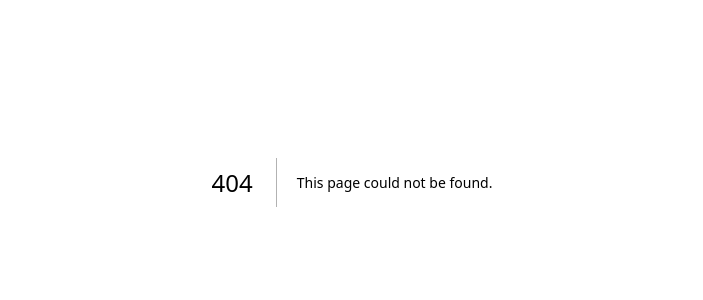
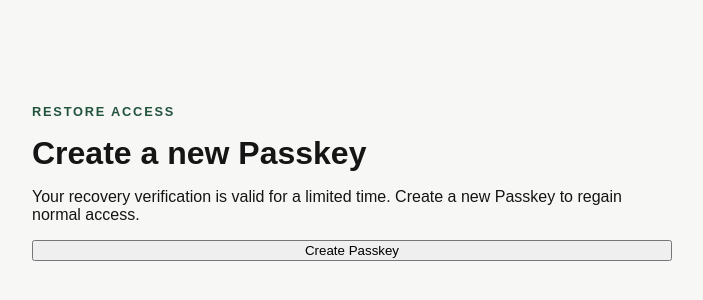
Before and after one commit to rodrigotrejolozano/passkey-front, a Next.js app: page /restore-access in a window 1280 px wide. Before the commit this address had no page. Shown: the part 218-518 px from the top of the page, without its empty margins (288-991 px from the left). Built offline with nearby package versions, Linux system fonts and the light colour scheme; no server answers.

Commit message:
feat(recovery): restore access with a new passkey

```diff
--- /dev/null
+++ b/app/restore-access/page.tsx
@@ -0,0 +1,55 @@
+"use client";
+
+import { startRegistration } from "@simplewebauthn/browser";
+import { useRouter } from "next/navigation";
+import { useState } from "react";
+
+import { ApiError, jsonRequest } from "@/lib/api/client";
+
+type RegistrationOptions = { data: { challengeId: string; options: object } };
+
+export default function RestoreAccessPage() {
+  const router = useRouter();
+  const [error, setError] = useState<string>();
+  const [loading, setLoading] = useState(false);
+  async function restore() {
+    setLoading(true);
+    setError(undefined);
+    try {
+      const options = await jsonRequest<RegistrationOptions>(
+        "/api/recovery/restore/passkey/options",
+        {},
+      );
+      const response = await startRegistration({
+        optionsJSON: options.data.options as never,
+      });
+      await jsonRequest("/api/recovery/restore/passkey/verify", {
+        challengeId: options.data.challengeId,
+        response,
+      });
+      router.replace("/home");
+    } catch (cause) {
+      setError(
+        cause instanceof ApiError
+          ? cause.message
+          : "Passkey restoration could not be completed.",
+      );
+    } finally {
+      setLoading(false);
+    }
+  }
+  return (
+    <main>
+      <p className="eyebrow">RESTORE ACCESS</p>
+      <h1>Create a new Passkey</h1>
+      <p>
+        Your recovery verification is valid for a limited time. Create a new
+        Passkey to regain normal access.
+      </p>
+      <button onClick={restore} disabled={loading}>
+        {loading ? "Creating Passkey..." : "Create Passkey"}
+      </button>
+      {error && <p role="alert">{error}</p>}
+    </main>
+  );
+}
```
Also changed, not shown: app/recovery/code/page.tsx (+7 -1 lines), app/recovery/page.tsx (+7 -1 lines).
